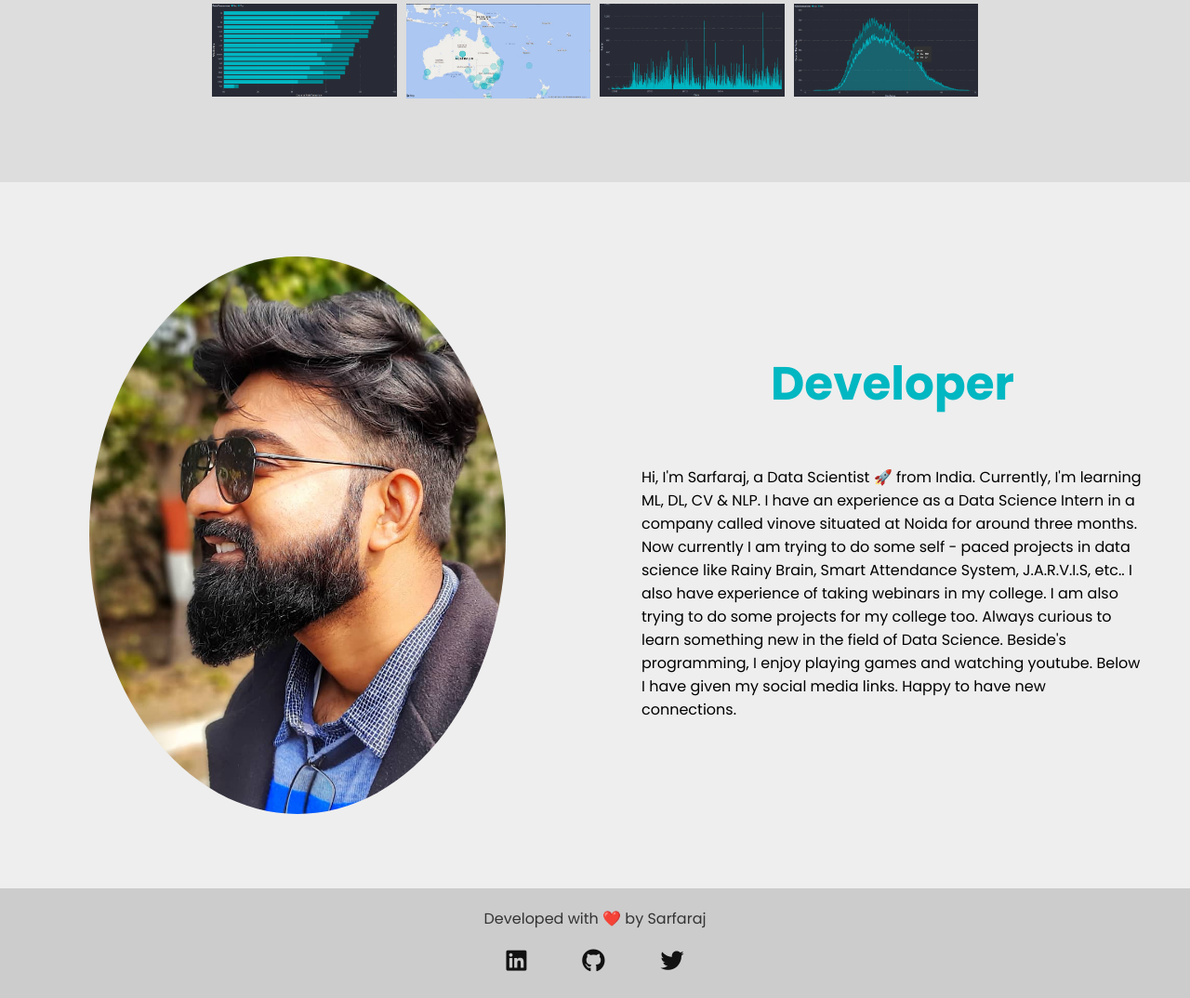
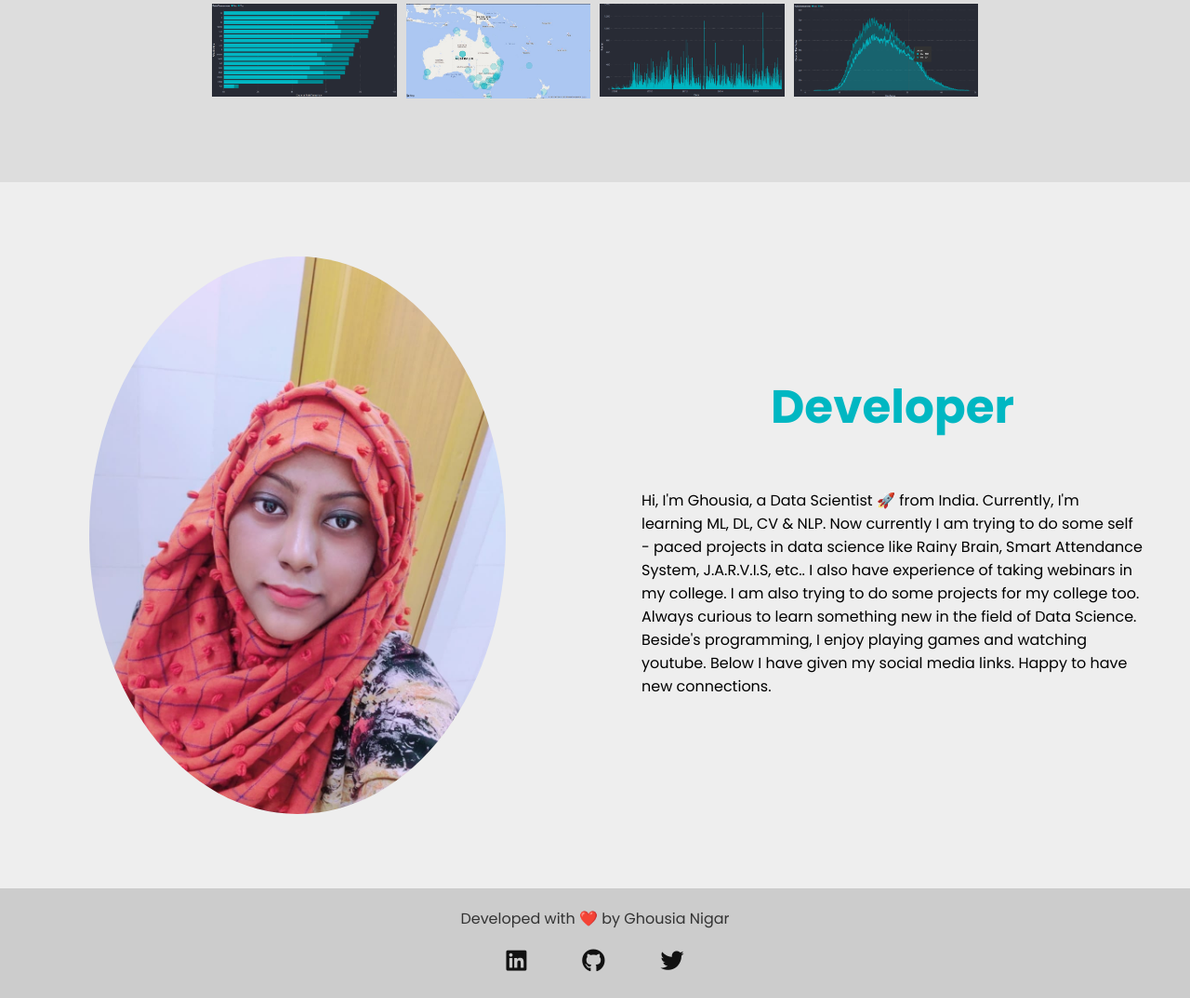
Before and after one commit to Sarfaraz-Hussain/rain_prediction_project, a Flask app: page / in a window 1280 px wide. Shown: the part 2630-3704 px from the top of the page at 93% size. Run offline with Flask 2, Linux system fonts and the light colour scheme; parts of the project's set-up code (start-up, migrations or seed data) failed here and were passed over; some libraries are stand-ins or nearby versions.

Commit message:
updatye the file

```diff
--- a/template/index.html
+++ b/template/index.html
@@ -85,13 +85,12 @@
 
     <section id="info">
       <div>
-        <img src="../static/sarfaraj.jpeg" alt="Sarfaraj">
+        <img src="../static/Ghousia.jpeg" alt="Ghousia">
       </div>
       <div>
         <h2>Developer</h2>
-        <p class="about-content"> Hi, I'm Sarfaraj, a Data Scientist 🚀 from India.
-          Currently, I'm learning ML, DL, CV & NLP. I have an experience as a Data Science Intern in a
-          company called vinove situated at Noida for around three months. Now currently I am trying
+        <p class="about-content"> Hi, I'm Ghousia, a Data Scientist 🚀 from India.
+          Currently, I'm learning ML, DL, CV & NLP. Now currently I am trying
           to do some self - paced projects in data science like Rainy Brain, Smart Attendance System,
           J.A.R.V.I.S, etc.. I also have experience of taking webinars in my college. I am also trying
           to do some projects for my college too. Always curious to learn something new in
@@ -102,7 +101,7 @@
 
     <footer>
       <p>
-        Developed with ❤️ by Sarfaraj
+        Developed with ❤️ by Ghousia Nigar
       </p>
       <div class="media-icons">
         <a href=""><i class="fab fa-linkedin"></i></a>
```
Also changed, not shown: static/Ghousia.jpeg (added).
